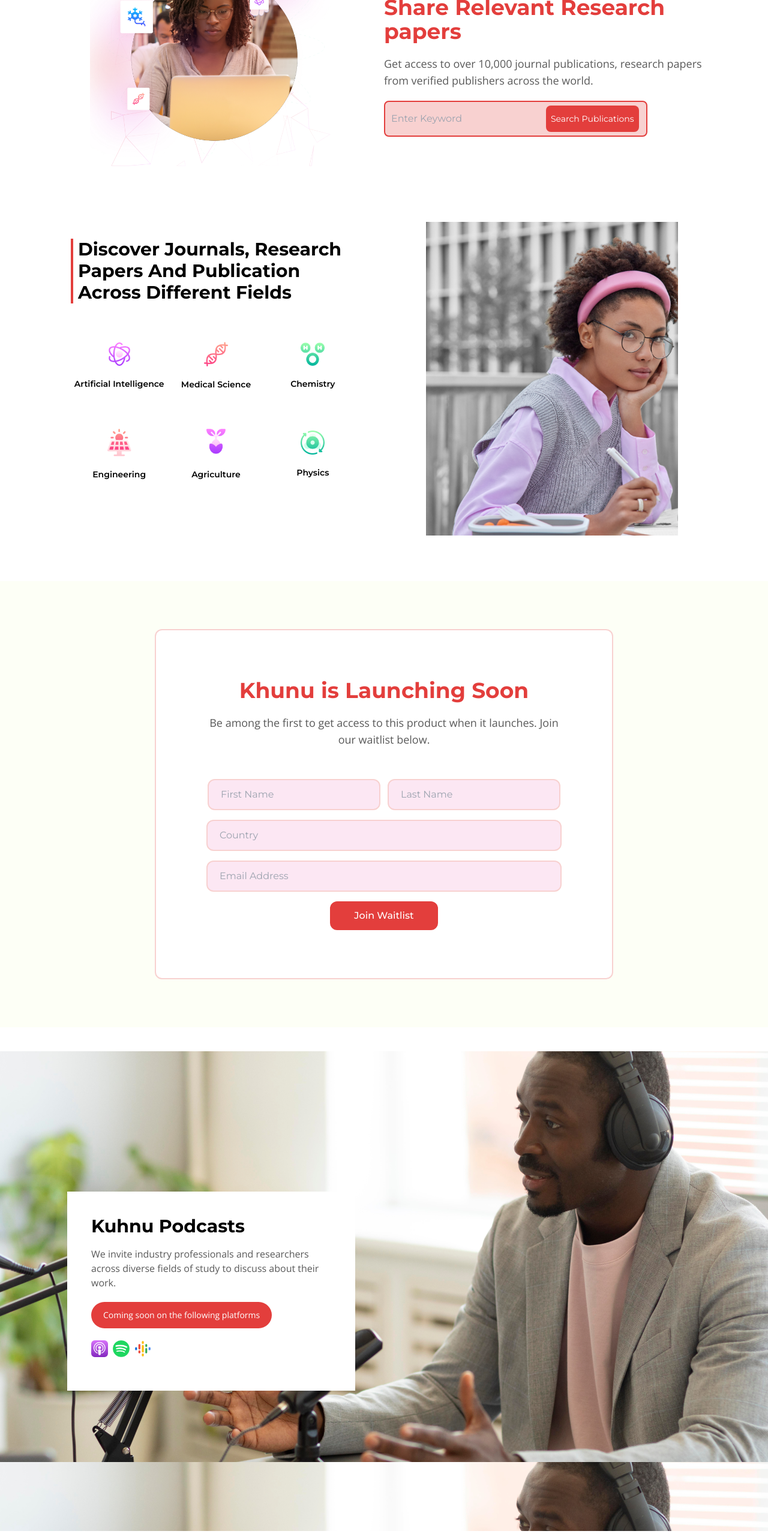
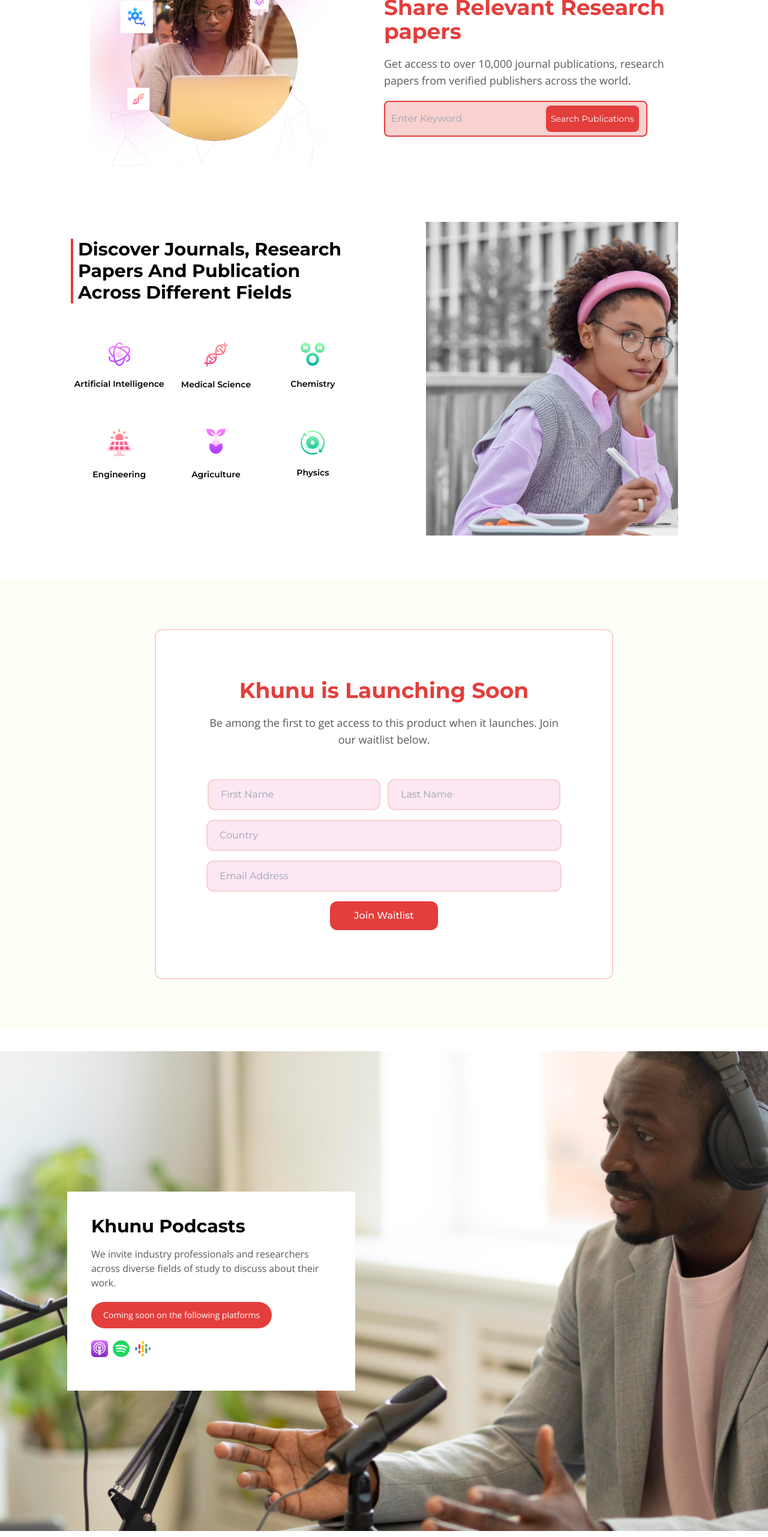
Before and after one commit to samsonlawal/Khunu, a React (Vite) app: page / in a window 1280 px wide. Shown: the part 234-2797 px from the top of the page at 60% size. Built offline with nearby package versions, Linux system fonts and the light colour scheme.

Commit message:
adjustment to image

```diff
--- a/package.json
+++ b/package.json
@@ -4,7 +4,7 @@
   "version": "0.0.0",
   "type": "module",
   "scripts": {
-    "dev": "vite",
+    "dev": "vite --host",
     "build": "vite build",
     "lint": "eslint . --ext js,jsx --report-unused-disable-directives --max-warnings 0",
     "preview": "vite preview"
--- a/src/UI/CTA.jsx
+++ b/src/UI/CTA.jsx
@@ -6,11 +6,11 @@ import gpod from "../img/gpod.png";
 export default function CTA() {
   return (
     <div
-      className="w-full my-10 px-4 py-16 lg:px-28 flex justify-start items-center lg:h-screen"
+      className="w-full my-10 px-4 py-16 lg:px-28 flex justify-start items-center h-auto lg:h-screen bg-no-repeat bg-cover"
       style={{ backgroundImage: `url(${man})` }}
     >
       <div className="py-10 px-5 lg:px-10 w-128 bg-white">
-        <h1 className="text-3xl font-bold font-mont">Kuhnu Podcasts</h1>
+        <h1 className="text-3xl font-bold font-mont">Khunu Podcasts</h1>
         <p className="py-4 text-graylip font-open">
           We invite industry professionals and researchers across diverse fields
           of study to discuss about their work.
--- a/src/UI/Header.jsx
+++ b/src/UI/Header.jsx
@@ -16,7 +16,7 @@ export default function Header() {
             Relevant Research papers
           </h1>
 
-          <p className="py-5 md:text-lg text-graylip font-open">
+          <p className="py-5 pr-10 md:text-lg text-graylip font-open">
             Get access to over 10,000 journal publications, research papers from
             verified publishers across the world.
           </p>
```
